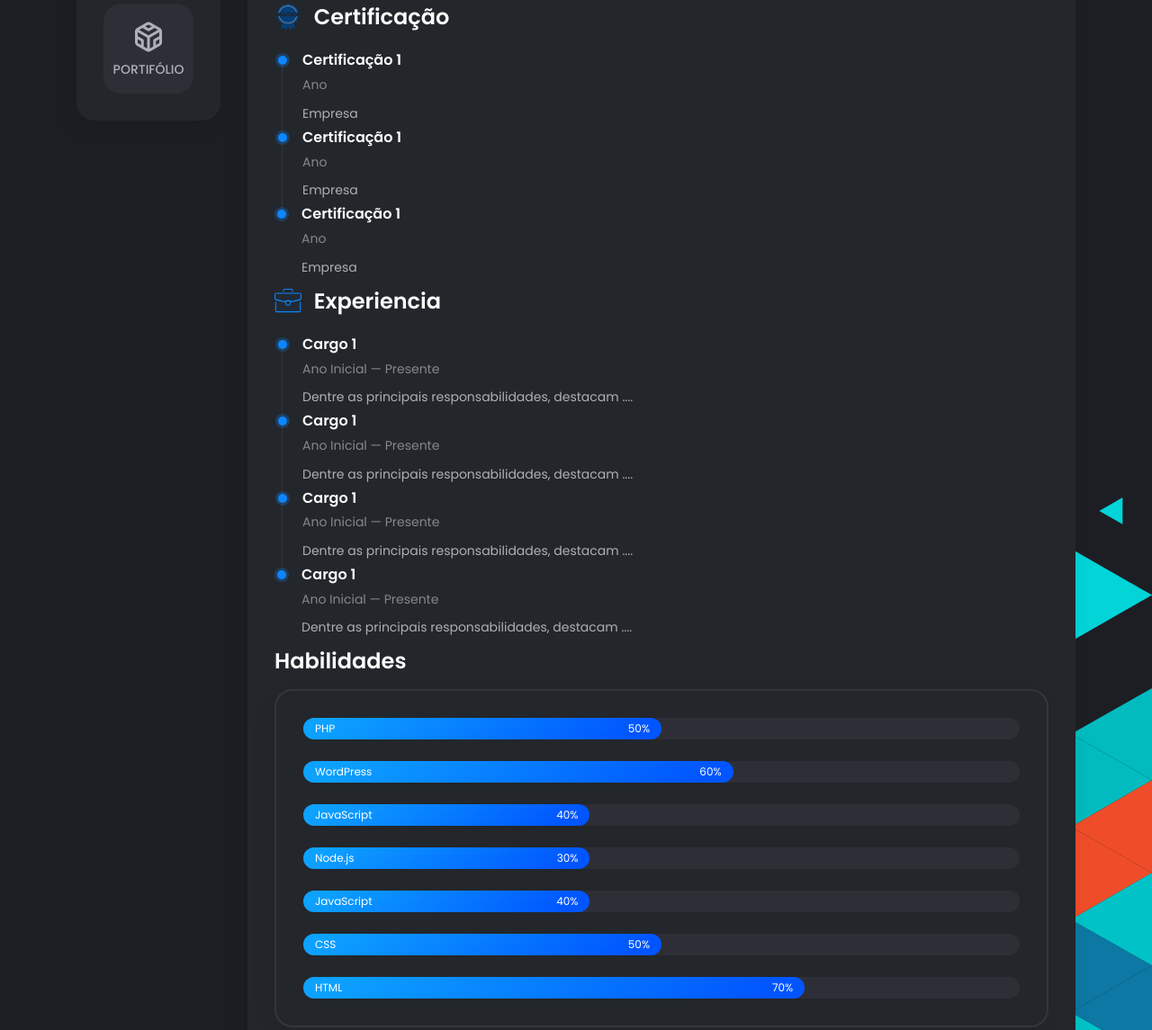
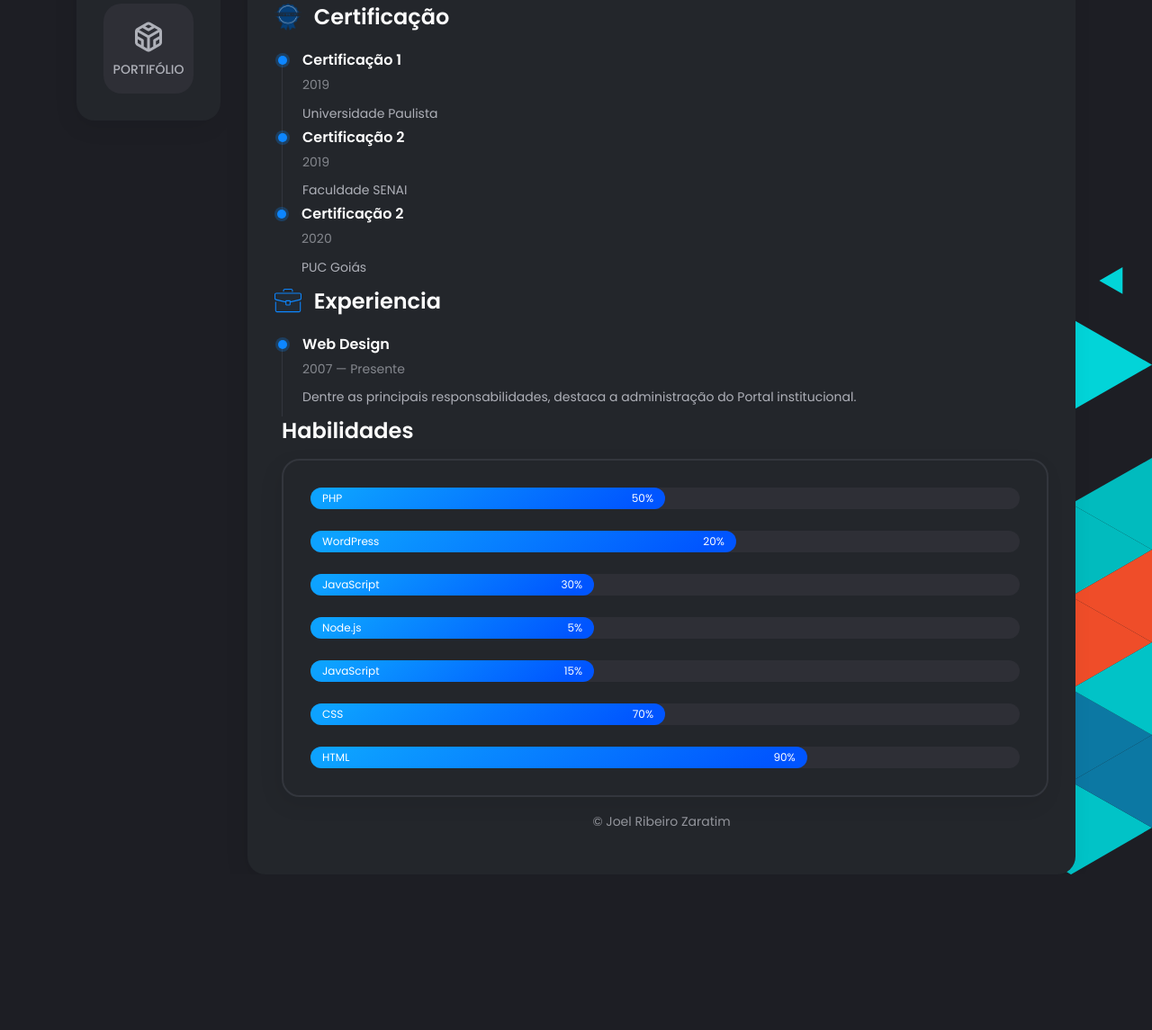
Before and after one commit to zaratim/zaratim.github.io, a plain HTML site: page resume.html in a window 1280 px wide. Shown: the part 514-1659 px from the top of the page at 90% size. After the commit the page ends 1486 px from the top, so only its background shows below. Drawn offline with Linux system fonts and the light colour scheme; files whose address does not match are found by name.

Commit message:
Add files via upload

```diff
--- a/resume.html
+++ b/resume.html
@@ -225,10 +225,10 @@
                                                 Certificação 1
                                             </h5>
                                             <span class="timeline__period"
-                                                >Ano</span
+                                                >2019</span
                                             >
                                             <p class="timeline__description">
-                                                Empresa
+                                                Universidade Paulista
                                             </p>
                                         </article>
                                         <!-- Item -->
@@ -236,13 +236,13 @@
                                             <h5
                                                 class="title title--h5 timeline__title"
                                             >
-                                                Certificação 1
+                                                Certificação 2
                                             </h5>
                                             <span class="timeline__period"
-                                                >Ano</span
+                                                >2019</span
                                             >
                                             <p class="timeline__description">
-                                                Empresa
+                                                Faculdade SENAI
                                             </p>
                                         </article>
                                         <!-- Item -->
@@ -250,13 +250,13 @@
                                             <h5
                                                 class="title title--h5 timeline__title"
                                             >
-                                                Certificação 1
+                                                Certificação 2
                                             </h5>
                                             <span class="timeline__period"
-                                                >Ano</span
+                                                >2020</span
                                             >
                                             <p class="timeline__description">
-                                                Empresa
+                                                PUC Goiás
                                             </p>
                                         </article>
                                     </div>
@@ -279,17 +279,17 @@
                                             <h5
                                                 class="title title--h5 timeline__title"
                                             >
-                                                Cargo 1
+                                                Web Design
                                             </h5>
                                             <span class="timeline__period"
-                                                >Ano Inicial — Presente</span
+                                                >2007 — Presente</span
                                             >
                                             <p class="timeline__description">
                                                 Dentre as principais
-                                                responsabilidades, destacam ....
+                                                responsabilidades, destaca a administração do Portal institucional.
                                             </p>
                                         </article>
-                                        <!-- Item -->
+                                        <!-- Item
                                         <article class="timeline__item">
                                             <h5
                                                 class="title title--h5 timeline__title"
@@ -304,7 +304,7 @@
                                                 responsabilidades, destacam ....
                                             </p>
                                         </article>
-                                        <!-- Item -->
+                                         Item
                                         <article class="timeline__item">
                                             <h5
                                                 class="title title--h5 timeline__title"
@@ -319,7 +319,7 @@
                                                 responsabilidades, destacam ....
                                             </p>
                                         </article>
-                                        <!-- Item -->
+                                         Item
                                         <article class="timeline__item">
                                             <h5
                                                 class="title title--h5 timeline__title"
@@ -336,7 +336,7 @@
                                         </article>
                                     </div>
                                 </div>
-                            </div>
+                            </div> -->
 
                             <!-- Skills -->
                             <div class="row">
@@ -371,7 +371,7 @@
                                             >
                                                 <div class="progress-text">
                                                     <span>WordPress</span
-                                                    ><span>60%</span>
+                                                    ><span>20%</span>
                                                 </div>
                                             </div>
                                             <div class="progress-text">
@@ -390,7 +390,7 @@
                                             >
                                                 <div class="progress-text">
                                                     <span>JavaScript</span
-                                                    ><span>40%</span>
+                                                    ><span>30%</span>
                                                 </div>
                                             </div>
                                             <div class="progress-text">
@@ -407,7 +407,7 @@
                                             >
                                                 <div class="progress-text">
                                                     <span>Node.js</span
-                                                    ><span>30%</span>
+                                                    ><span>5%</span>
                                                 </div>
                                             </div>
                                             <div class="progress-text">
@@ -424,7 +424,7 @@
                                             >
                                                 <div class="progress-text">
                                                     <span>JavaScript</span
-                                                    ><span>40%</span>
+                                                    ><span>15%</span>
                                                 </div>
                                             </div>
                                             <div class="progress-text">
@@ -443,7 +443,7 @@
                                             >
                                                 <div class="progress-text">
                                                     <span>CSS</span
-                                                    ><span>50%</span>
+                                                    ><span>70%</span>
                                                 </div>
                                             </div>
                                             <div class="progress-text">
@@ -462,7 +462,7 @@
                                             >
                                                 <div class="progress-text">
                                                     <span>HTML</span
-                                                    ><span>70%</span>
+                                                    ><span>90%</span>
                                                 </div>
                                             </div>
                                             <div class="progress-text">
@@ -475,7 +475,7 @@
                         </div>
 
                         <!-- Footer -->
-                        <footer class="footer">© Iury Gomes de Oliveira</footer>
+                        <footer class="footer">© Joel Ribeiro Zaratim</footer>
                     </div>
                 </div>
             </div>
```
